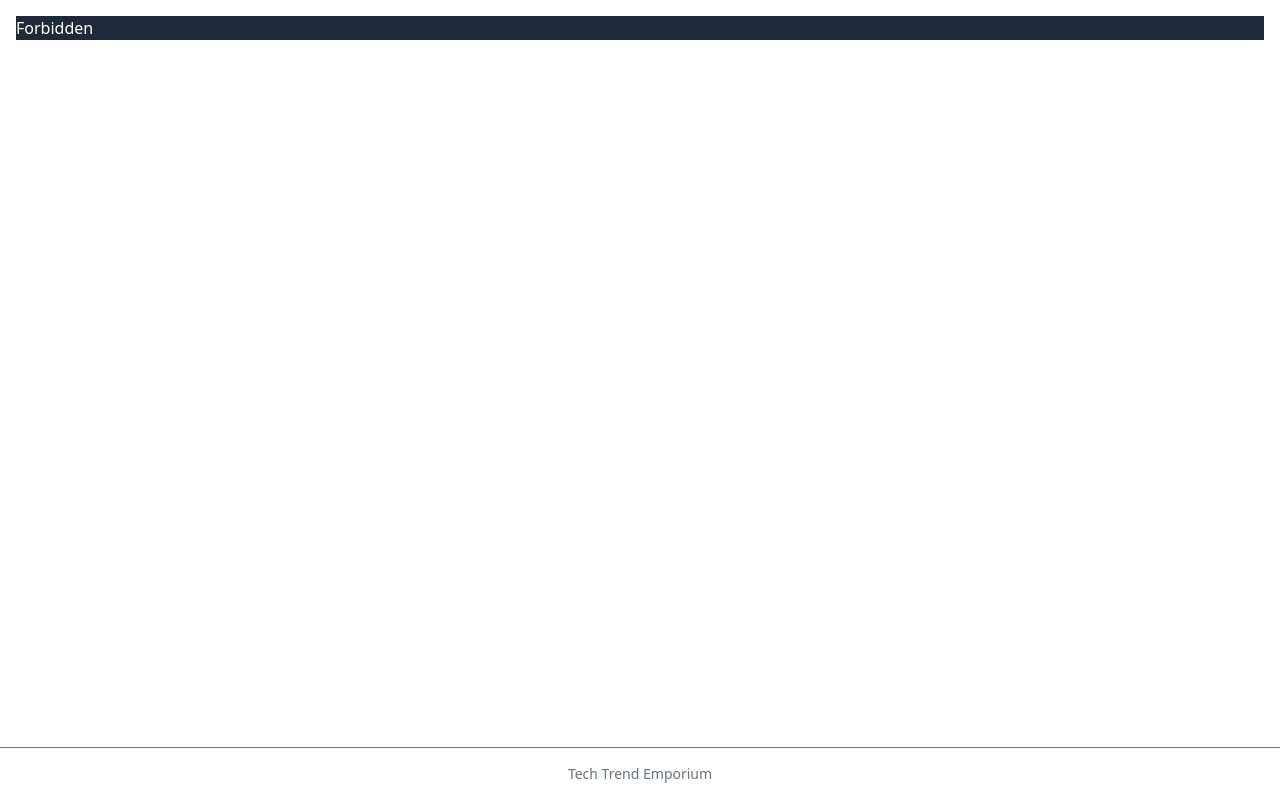
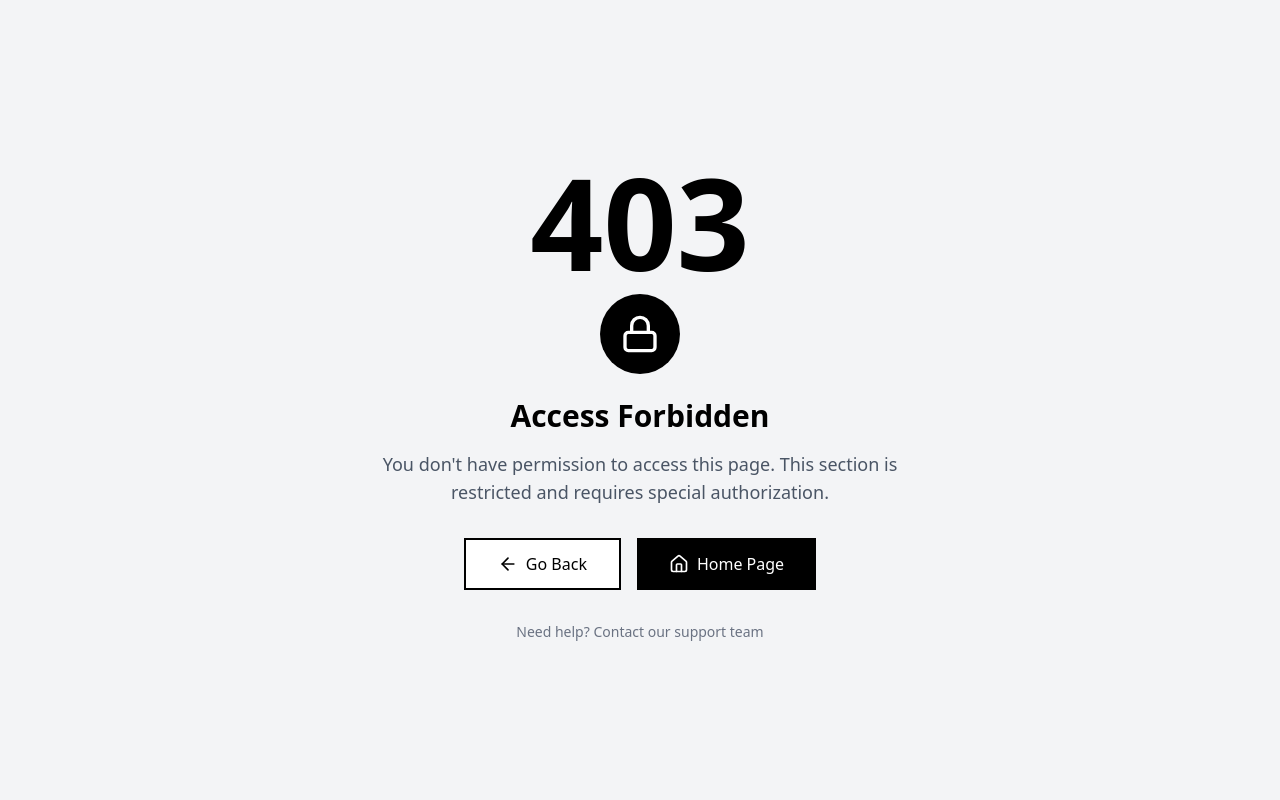
Before and after one commit to Tech-Trend-Emporium/tech-trend-frontend, a React (Vite) app: page /forbidden in a window 1280 px wide. Built offline with nearby package versions, Linux system fonts and the light colour scheme; no server answers.

Commit message:
feat: 🎸 forbidden and not-found page
Add forbidden and not-found page with Atomic Design

```diff
--- a/package.json
+++ b/package.json
@@ -14,6 +14,7 @@
     "axios": "^1.13.1",
     "flowbite-react": "^0.12.10",
     "http": "^0.0.1-security",
+    "lucide-react": "^0.552.0",
     "react": "^19.1.1",
     "react-dom": "^19.1.1",
     "react-router-dom": "^7.9.5",
--- /dev/null
+++ b/src/components/atoms/ErrorCode.tsx
@@ -0,0 +1,11 @@
+interface ErrorCodeProps {
+    code: string;
+}
+
+export const ErrorCode = ({ code }: ErrorCodeProps) => {
+    return (
+        <h1 className="text-9xl font-bold text-black mb-2">
+            {code}
+        </h1>
+    );
+};
--- /dev/null
+++ b/src/components/atoms/ErrorIcon.tsx
@@ -0,0 +1,16 @@
+import type { LucideIcon } from "lucide-react";
+
+
+interface ErrorIconProps {
+    Icon: LucideIcon;
+}
+
+export const ErrorIcon = ({ Icon }: ErrorIconProps) => {
+    return (
+        <div className="flex justify-center mb-6">
+            <div className="w-20 h-20 bg-black rounded-full flex items-center justify-center">
+                <Icon className="w-10 h-10 text-white" />
+            </div>
+        </div>
+    );
+};
--- a/src/components/atoms/index.ts
+++ b/src/components/atoms/index.ts
@@ -0,0 +1,2 @@
+export * from "./ErrorCode";
+export * from "./ErrorIcon";
--- /dev/null
+++ b/src/components/molecules/ErrorActions.tsx
@@ -0,0 +1,34 @@
+import { useNavigate } from "react-router-dom";
+import { Home, ArrowLeft } from "lucide-react";
+
+
+export const ErrorActions = () => {
+    const navigate = useNavigate();
+
+    const handleGoBack = () => {
+        navigate(-1);
+    };
+
+    const handleGoHome = () => {
+        navigate("/");
+    };
+
+    return (
+        <div className="flex flex-col sm:flex-row gap-4 justify-center mb-8">
+            <button
+                onClick={handleGoBack}
+                className="inline-flex items-center justify-center px-8 py-3 bg-white text-black font-medium border-2 border-black hover:bg-gray-50 transition-colors duration-200"
+            >
+                <ArrowLeft className="w-5 h-5 mr-2" />
+                Go Back
+            </button>
+            <button
+                onClick={handleGoHome}
+                className="inline-flex items-center justify-center px-8 py-3 bg-black text-white font-medium hover:bg-gray-800 transition-colors duration-200"
+            >
+                <Home className="w-5 h-5 mr-2" />
+                Home Page
+            </button>
+        </div>
+    );
+};
--- /dev/null
+++ b/src/components/molecules/ErrorHeader.tsx
@@ -0,0 +1,26 @@
+import type { LucideIcon } from "lucide-react";
+import { ErrorCode } from "../atoms/ErrorCode";
+import { ErrorIcon } from "../atoms/ErrorIcon";
+
+
+interface ErrorHeaderProps {
+    code: string;
+    icon: LucideIcon;
+    title: string;
+    description: string;
+}
+
+export const ErrorHeader = ({ code, icon, title, description }: ErrorHeaderProps) => {
+    return (
+        <div className="mb-8">
+            <ErrorCode code={code} />
+            <ErrorIcon Icon={icon} />
+            <h2 className="text-3xl font-bold text-black mb-4">
+                {title}
+            </h2>
+            <p className="text-gray-600 mb-8 text-lg">
+                {description}
+            </p>
+        </div>
+    );
+};
--- a/src/components/molecules/index.ts
+++ b/src/components/molecules/index.ts
@@ -0,0 +1,2 @@
+export * from "./ErrorHeader";
+export * from "./ErrorActions";
--- /dev/null
+++ b/src/components/templates/ErrorTemplate.tsx
@@ -0,0 +1,34 @@
+import type { LucideIcon } from "lucide-react";
+import { ErrorActions, ErrorHeader } from "../molecules";
+
+
+interface ErrorTemplateProps {
+    code: string;
+    icon: LucideIcon;
+    title: string;
+    description: string;
+    showSupportMessage?: boolean;
+}
+
+export const ErrorTemplate = ({ code, icon, title, description, showSupportMessage = true }: ErrorTemplateProps) => {
+    return (
+        <div className="min-h-screen bg-gray-100 flex items-center justify-center px-4 py-12">
+            <div className="max-w-xl w-full text-center">
+                <ErrorHeader
+                    code={code}
+                    icon={icon}
+                    title={title}
+                    description={description}
+                />
+
+                <ErrorActions />
+
+                {showSupportMessage && (
+                    <div className="text-sm text-gray-500">
+                        <p>Need help? Contact our support team</p>
+                    </div>
+                )}
+            </div>
+        </div>
+    );
+};
--- a/src/components/templates/index.ts
+++ b/src/components/templates/index.ts
@@ -0,0 +1 @@
+export * from "./ErrorTemplate";
--- a/src/pages/ForbiddenPage.tsx
+++ b/src/pages/ForbiddenPage.tsx
@@ -1,9 +1,16 @@
+import { Lock } from "lucide-react";
+import { ErrorTemplate } from "../components";
+
+
 export const ForbiddenPage = () => {
     return (
-        <div className="bg-gray-800">
-            <h1 className="text-white">Forbidden</h1>
-        </div>
+        <ErrorTemplate
+            code="403"
+            icon={Lock}
+            title="Access Forbidden"
+            description="You don't have permission to access this page. This section is restricted and requires special authorization."
+        />
     );
-}
+};
 
 export default ForbiddenPage;
--- a/src/pages/NotFoundPage.tsx
+++ b/src/pages/NotFoundPage.tsx
@@ -1,9 +1,16 @@
+import { SearchX } from "lucide-react";
+import { ErrorTemplate } from "../components";
+
+
 export const NotFoundPage = () => {
     return (
-        <div className="bg-gray-800">
-            <h1 className="text-white">404 - Not Found</h1>
-        </div>
+        <ErrorTemplate
+            code="404"
+            icon={SearchX}
+            title="Page Not Found"
+            description="The page you are looking for doesn't exist or has been moved. Please check the URL or explore our main sections."
+        />
     );
-}
+};
 
 export default NotFoundPage;
```
Also changed, not shown: src/routes/router.tsx (+3 -4 lines), 1 other file (tests, documents, lock files or other folders).
